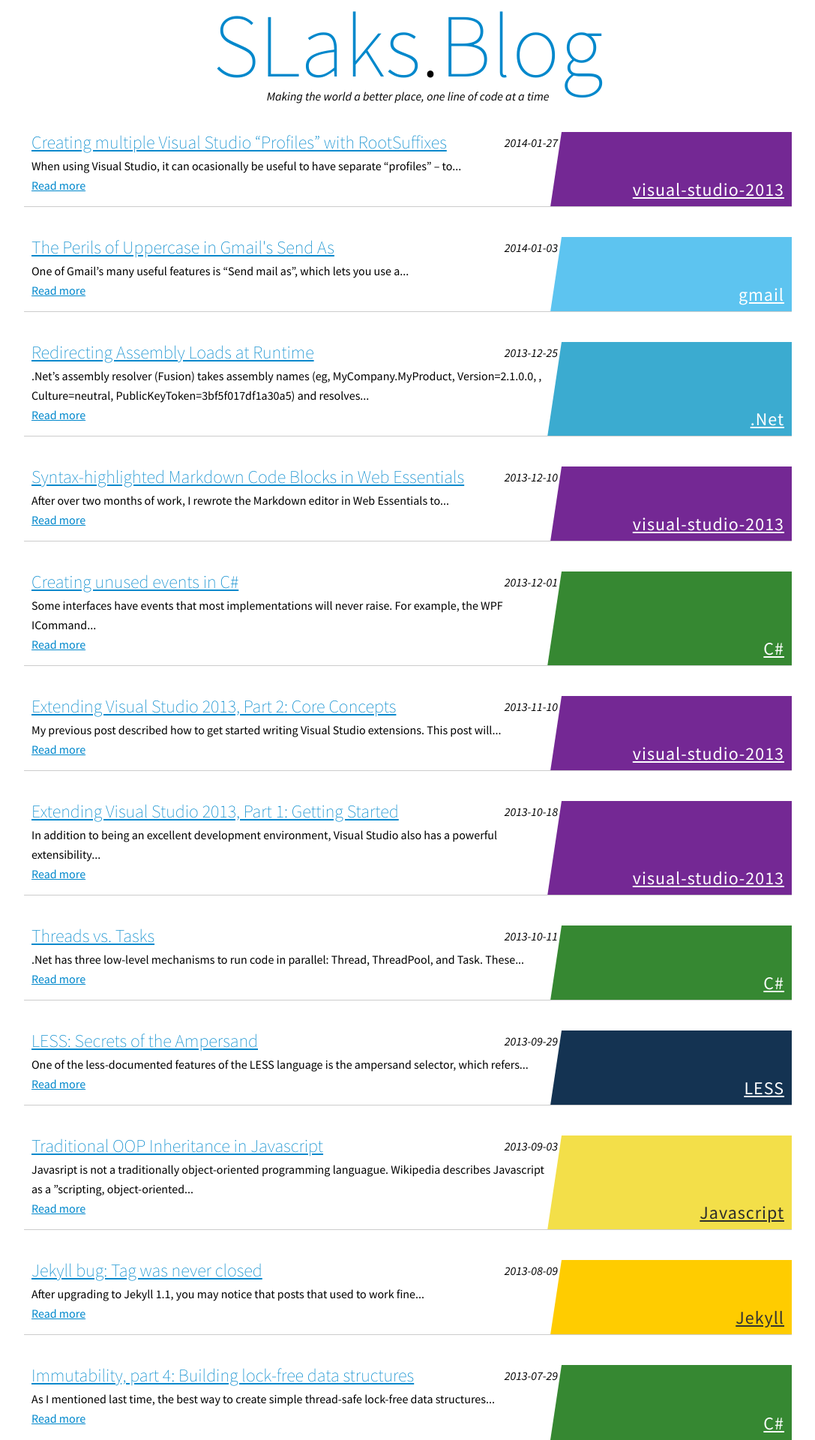
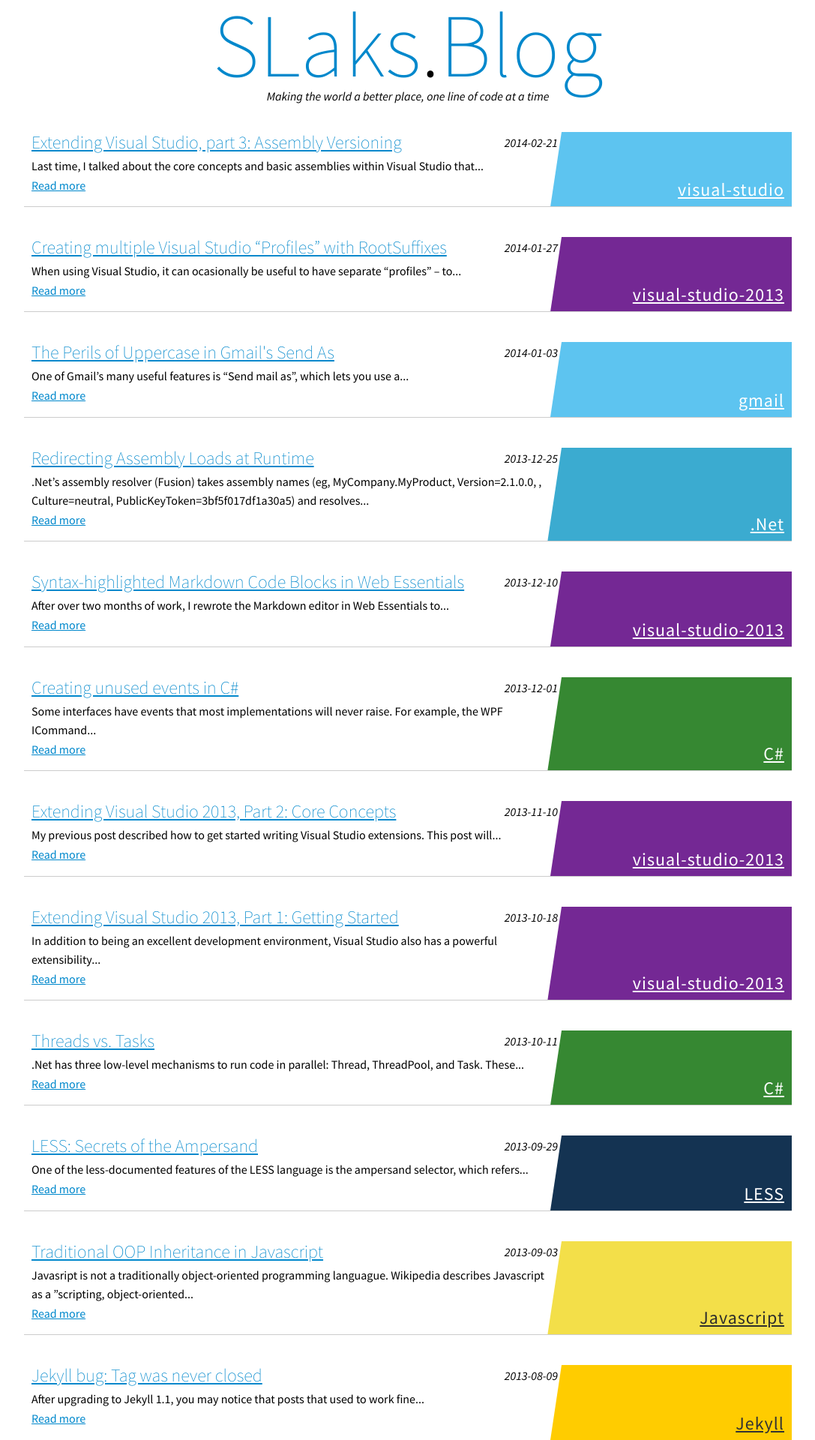
Before and after one commit to SLaks/SLaks.Blog, a Jekyll site: the page built from index.html, in a window 1280 px wide. Shown: the top 1920 px of the page at 75% size, without its empty margins (96-1183 px from the left). Built offline with Jekyll 4.4.1, drawn with Linux system fonts in a browser that asks for light colours; Markdown is read by kramdown in place of the engine named in the settings; some of the changed lines change nothing that is shown.

Commit message:
Post: Extending Visual Studio, Part 3

```diff
--- a/_posts/2013-11-10-extending-visual-studio-part-2-core-concepts.md
+++ b/_posts/2013-11-10-extending-visual-studio-part-2-core-concepts.md
@@ -101,4 +101,4 @@
 
 For more information on the various services you can provide for the editor, see [MSDN](http://msdn.microsoft.com/en-us/library/dd885244.aspx "Editor Extension Points").
 
-_Next time: Tips from the trenches_
+[_Next time: How Visual Studio deals with assembly versioning_]({% post_url 2014-02-21-extending-visual-studio-part-3-assembly-versioning %})
--- /dev/null
+++ b/_posts/2014-02-21-extending-visual-studio-part-3-assembly-versioning.md
@@ -0,0 +1,36 @@
+---
+title: "Extending Visual Studio, part 3: Assembly Versioning"
+layout: "post"
+categories: [visual-studio, vs-extensions, C#]
+---
+
+[Last time]({% post_url 2013-11-10-extending-visual-studio-part-2-core-concepts %}), I talked about the core concepts and basic assemblies within Visual Studio that are used to create extensions.  This time, I'll talk about how Microsoft manages these assemblies across Visual Studio.
+
+One of the complex aspects of writing Visual Studio extensions is dealing with versioning issues.  Each release of Visual Studio changes the major version of all of the VS DLLs.  Without some kind of work around, VS extensions would need a separate project for each version of Visual Studio, so that it can reference the correct versions of the VS DLLs.
+
+Visual Studio takes a number of different approaches to this problem:
+
+##Immutable assemblies
+Some VS assemblies simply never change, at all.  These assemblies have exactly one version &ndash; the version of VS that they were introduced in &ndash; and newer versions of VS continue to ship the exact same DLL.
+
+This is the simplest, most ideal solution to the problem; extensions can simply reference these DLLs directly, and they will continue to work with all future VS versions without any problems.  However, since most VS functionality is designed to change in future versions, few parts of VS can live in immutable DLLs.
+
+VS includes two categories of immutable DLLs: COM interop assemblies and immutable shell assemblies.
+
+COM interop assemblies (`Microsoft.VisualStudio.Shell.Interop.XX` and similar) contain nothing but COM interfacs (including supporting enums and structures, but with no classes at all).  Since COM does not allow existing interfaces to change, immutability isn't a problem here.  Instead, new functionality is added by creating new interfaces in newer COM assemblies (eg, `IVsSolution` through `IVsSolution5`) with additional methods.
+
+Immutable shell assemblies (`Microsoft.VisualStudio.Shell.Immutable.XX`) contain managed types that the shell team has decided will never need to change.  They mostly comtain simple types, such as interfaces, enums, and EventArgs classes, that are used by other parts of the shell.
+
+##Versioned assemblies
+Then there are assemblies that do change, but which Microsoft officially supports for use in extensions.  In order to make ordinary Visual Studio extensions work in future versions of Visual Studio, VS includes `<bindingRedirect>`s in devenv.exe.config that redirect all older versions of these assemblies to the correct version for the installed copy of VS.  This way, extensions that reference older versions will be seamlessly redirected to the correct version on newer VS installations.
+
+In turn, Microsoft must make sure to never introduce breaking changes in these assemblies.  To facilitate this, versioned assemblies tend to mostly contain interfaces & officially-public APIs only; most of the implementations & internal APIs live in unversioned assemblies elsewhere (especially `Microsoft.VisualStudio.Platform.VSEditor.dll`)
+
+Versioned assemblies include all of the public APIs for the new WPF editors (`Microsoft.VisualStudio.Text.*`), the core shell APIs (`Microsoft.VisualStudio.Shell.XX`), and a number of assemblies for specific features.  See devenv.exe.config in your VS installation directory for a full list.
+
+##Unversioned assemblies
+Finally, there are DLLs with no compatibility guarantees whatsoever.  Most other VS assemblies, especially implementation assemblies and assemblies for smaller or younger teams, are unversioned assemblies, with a separate version for each VS release and no binding redirects at all.
+
+There is no simple way to use unversioned assemblies in a VSIX without requiring a separate project for each VS release.
+
+_Next time: Writing cross-version extensions_
```
